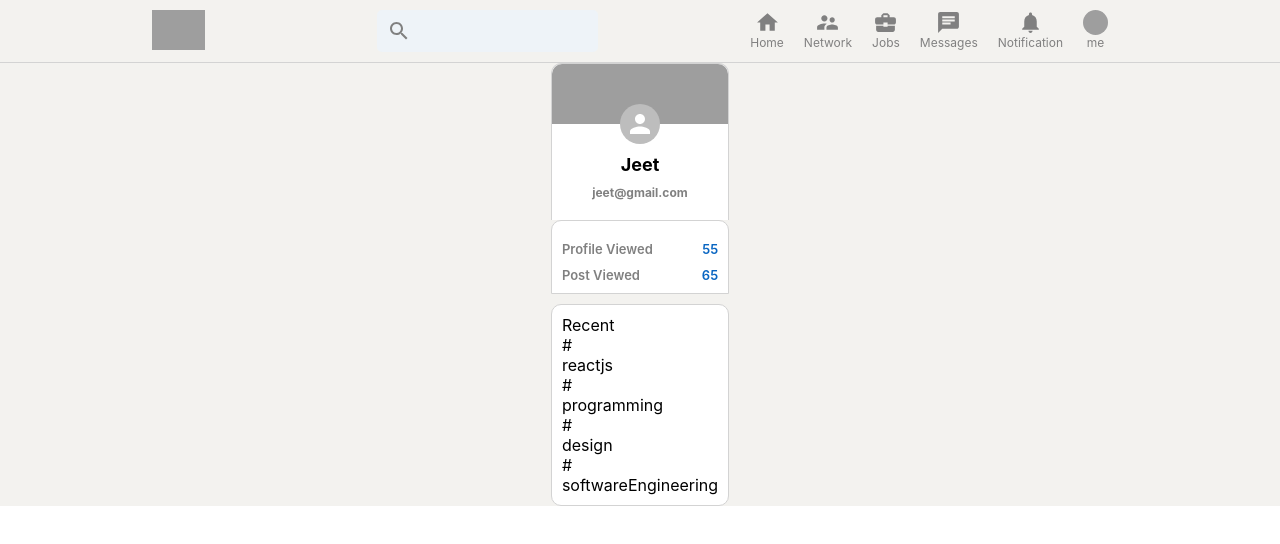
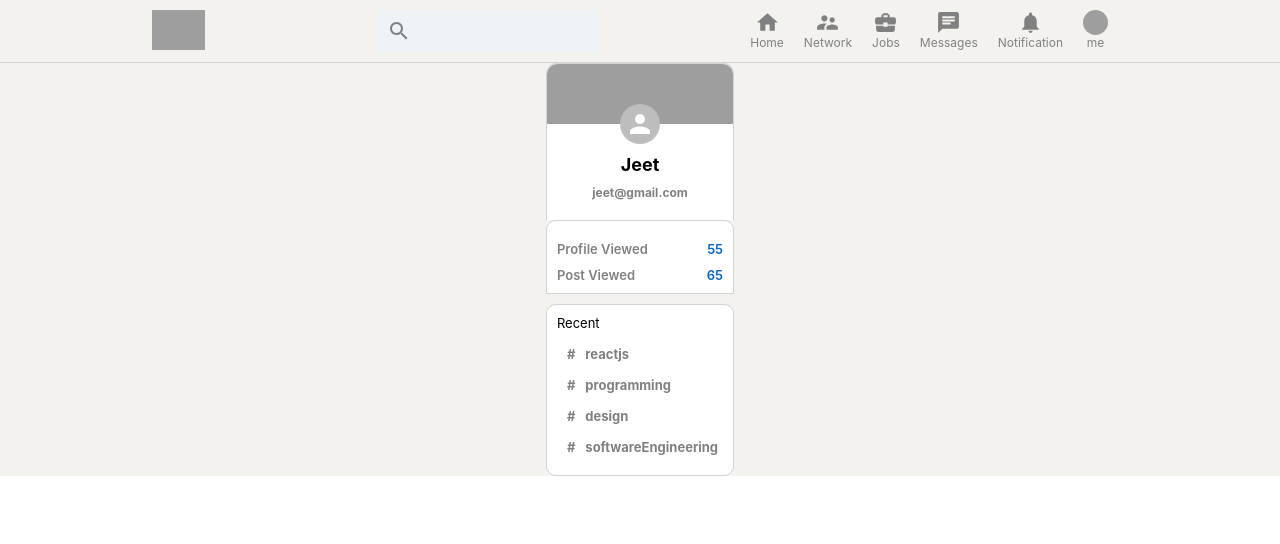
Before and after one commit to jeet-mahesh-shirodkar/linkedin-clone-yt, a React (Create React App) app: page / in a window 1280 px wide. Shown: the top 544 px of the page. Built offline with nearby package versions, Linux system fonts and the light colour scheme; grey boxes are pictures that could not be loaded.

Commit message:
sidebar__recentItems style

```diff
--- a/src/Sidebar.css
+++ b/src/Sidebar.css
@@ -77,3 +77,31 @@
     border-radius: 10px;
     margin-top: 10px;
 }
+
+
+.sidebar__recentItem{
+    display: flex;
+    font-size: 13px;
+    color: gray;
+    font-weight: bolder;
+    cursor: pointer;
+    margin-bottom: 5px;
+    padding: 5px;
+}
+
+.sidebar__bottom > p {
+    font-size: 13px;
+    padding-bottom: 10px;
+}
+
+.sidebar__recentItem:hover{
+    background-color: whitesmoke;
+    border-radius: 10px;
+    cursor: pointer;
+    color: black;
+}
+
+.sidebar__hash{
+    margin-right: 10px;
+    margin-left: 5px;
+}
--- a/src/Sidebar.js
+++ b/src/Sidebar.js
@@ -6,7 +6,7 @@
 
   const recentItems = (topics) => {
         return(
-        <div className="sidebar__recentItems">
+        <div className="sidebar__recentItem">
             <span className="sidebar__hash">#</span>
             <p className="sidebar__topics">{topics}</p>
         </div>
```
